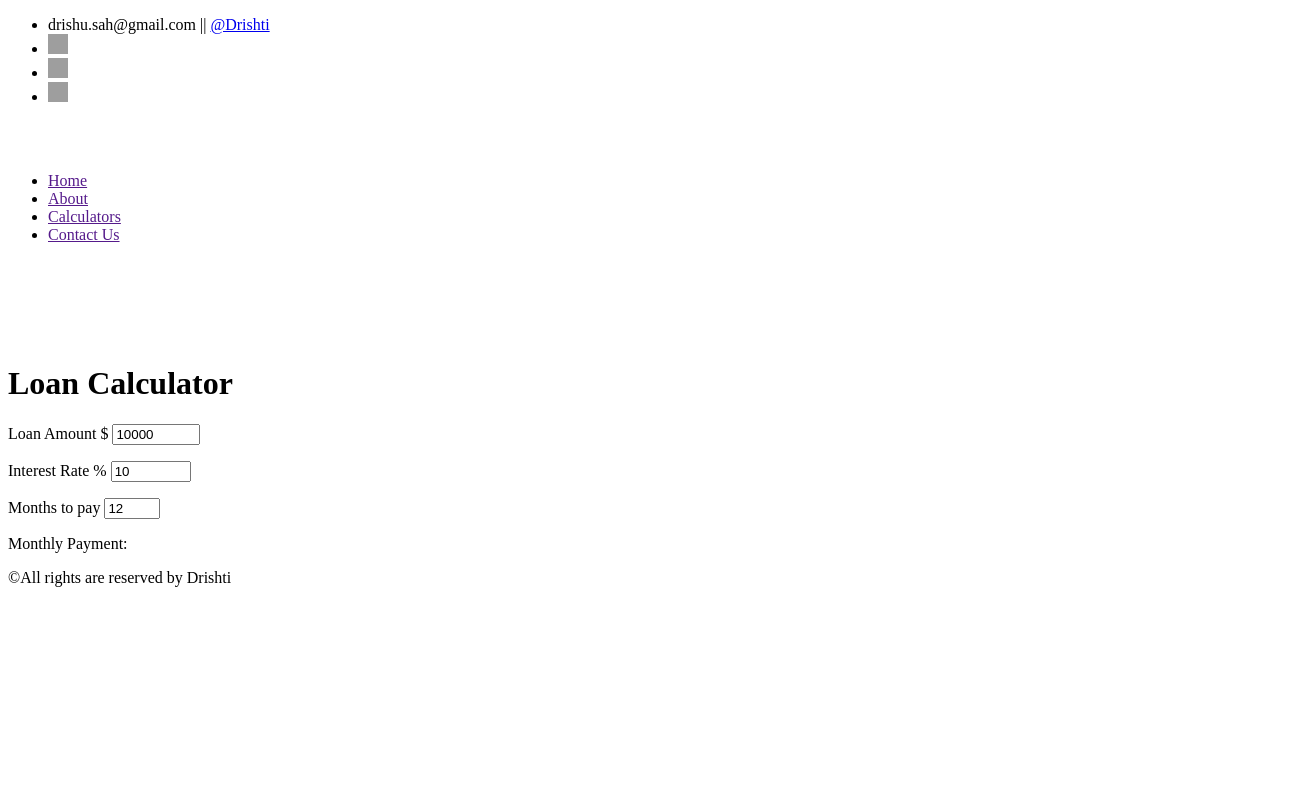
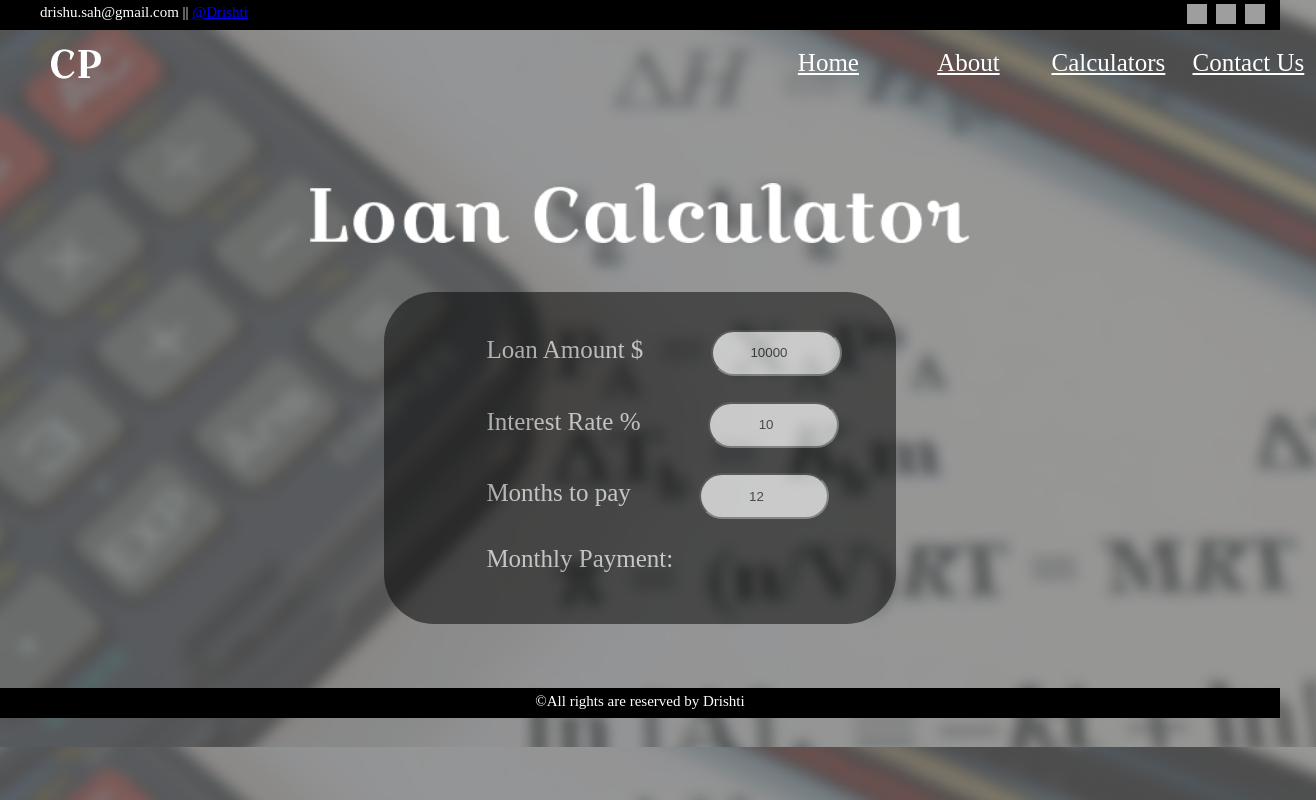
Before and after one commit to dazzle-sah/CalcPedia, a plain HTML site: page Loan/index.html in a window 1280 px wide. Shown: the whole page, 1316 px wide, since content can reach past the window. Drawn offline with Linux system fonts and the light colour scheme; grey boxes are pictures that could not be loaded.

Commit message:
loan calc

```diff
--- a/Loan/index.html
+++ b/Loan/index.html
@@ -70,11 +70,11 @@
             </ul>
         </nav>
         <div class="hero">
-            <img src="../imgs/Loan Calculator.png" alt="" height="80px">
+            <img src="../imgs/Loan Calculator.png" alt="" height="60px">
             <div class="crd">
 
                 <div class="container">
-                    <h1>Loan Calculator</h1>
+                    <!-- <h1>Loan Calculator</h1> -->
                     <p>Loan Amount $
                         <input onchange="calculateLoan()" class="input" type="number" id="loan-amount" min="1" max="500000" value="10000">
                     </p>
@@ -84,7 +84,7 @@
                     <p>Months to pay
                         <input onchange="calculateLoan()" class="input" type="number" id="months-to-pay" min="6" max="48" value="12">
                     </p>
-                    <p class="payment" id="payment">Monthly Payment:</p>
+                    <p class="payment" id="payment">Monthly Payment:   </p>
                 </div>
 
             </div>
@@ -92,6 +92,6 @@
         <div class="foot">
             <p>©All rights are reserved by Drishti</p>
         </div>
-        <script src="age.js" async defer></script>
+        <script src="loan.js" async defer></script>
     </body>
 </html>
--- a/Loan/loan.js
+++ b/Loan/loan.js
@@ -0,0 +1,15 @@
+function calculateLoan() {
+    loanAmountValue = document.getElementById("loan-amount").value;
+
+    interestRateValue = document.getElementById("interest-rate").value;
+
+    MonthsToPayValue = document.getElementById("months-to-pay").value;
+
+    interest = (loanAmountValue * (interestRateValue * 0.01)) / MonthsToPayValue;
+
+    monthlyPayment = (loanAmountValue / MonthsToPayValue + interest).toFixed(2);
+
+    document.getElementById(
+      "payment"
+    ).innerHTML = `Monthly Payment: ${monthlyPayment}`;
+  }
--- a/Loan/style.css
+++ b/Loan/style.css
@@ -0,0 +1,119 @@
+body{
+    background-image: url(../imgs/f1\ 1.png);
+    margin: 0px;
+    padding: 0px;
+}
+
+.top,.foot{
+    height:30px;
+    background-color: black;
+    font-size: 15px;
+    color: #fff;
+}
+.crd p{
+   color: #fff;
+   margin-left: 20%;
+   font-size: 25px;
+   margin-top: 5%;
+}
+.crd{
+    background-color: black;
+    opacity: 0.5;
+    width: 40%;
+    height: 320px;
+    border-radius: 50px;
+    margin-bottom: 5%;
+    padding-top: 1%;
+    margin-top: 3.5%;
+    margin-left: 30%;
+    text-align: left;
+    /* padding-left: 5%; */
+}
+.top ul{
+    padding-top: 0.35%;
+    color: #fff;
+    opacity: 1.5;
+    margin: 0px;
+    /* font-size: 15px; */
+    display: flex;
+    flex-direction:row;
+}
+.social{
+    justify-content: left;
+    display: flex;
+    flex-direction: row;
+    margin-left: 75%;
+}
+.social li{
+    margin-left: 15%;
+}
+ul{
+    list-style: none;
+}
+nav{
+    margin-top: 1.5%;
+    margin-left: 4%;
+    display: flex;
+    flex-direction: row;
+}
+nav ul{
+    display: flex;
+    flex-direction: row;
+    margin-left: 50%;
+    margin-top: 0px;
+}
+nav li{
+    margin-left: 1%;
+    text-align: center;
+    width: 140px;
+    font-size: 25px;
+    margin-top: 0px;
+
+}
+nav li a{
+    color: #fff;
+    max-width: 100%;
+}
+.hero{
+    margin-top:5%;
+    text-align: center;
+    /* margin-left: 30%; */
+}
+.foot p{
+    text-align: center;
+    padding-top: 0.35%;
+
+}
+label{
+    width: 100%;
+    height: 300px;
+    color: #fff;
+    font-size: 30px;
+    margin-left: 10%;
+    /* margin-left: 20%; */
+    text-align: center;
+}
+
+#result{
+    color: #fff;
+    font-size: 35px;
+    margin-top: 5%;
+    font-weight: 700;
+    margin-left: 19%;
+}
+.input{
+    /* margin-left: 7%; */
+        height: 40px;
+        border-radius: 50px;
+        width: 30%;
+        text-align: center;
+        margin-left: 15%;
+
+}
+p{
+    margin: 0px;
+
+}
+.hero img{
+    margin-top: 2%;
+}
```
